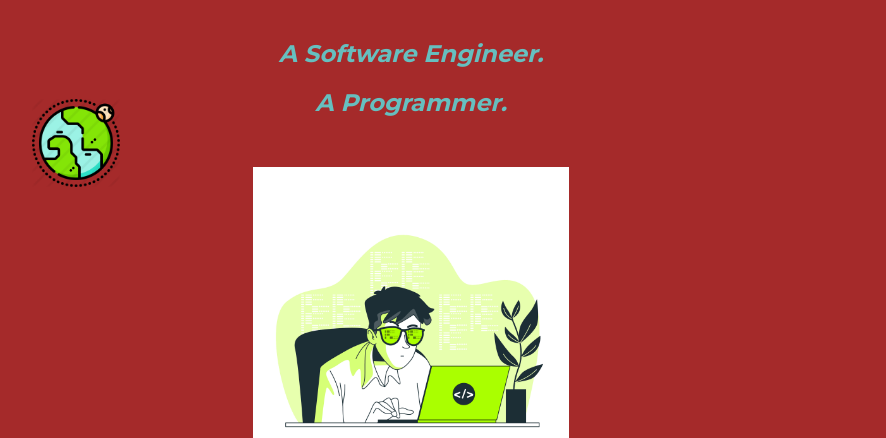
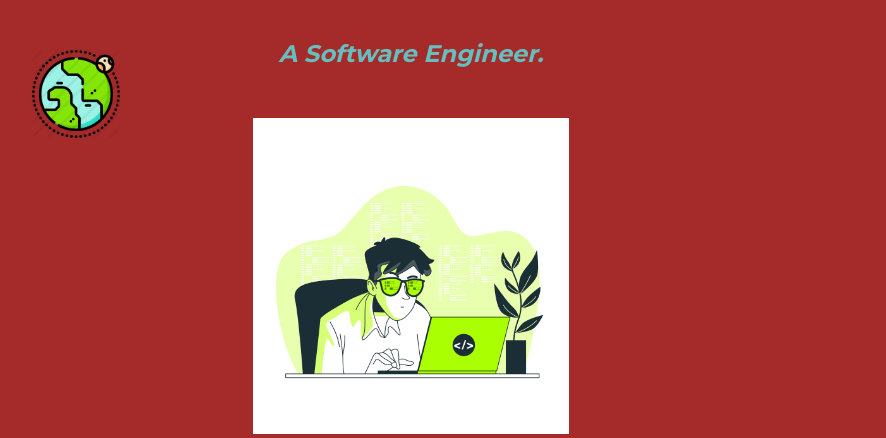
Before and after one commit to alzin/cv, a plain HTML site: page index.html in a window 1280 px wide. Shown: the part 362-800 px from the top of the page, without its empty margins (229-1115 px from the left). Drawn offline with Linux system fonts and the light colour scheme; a web font is replaced by a local one.

Commit message:
Text removed

```diff
--- a/index.html
+++ b/index.html
@@ -16,7 +16,6 @@
     <div>
       <h1>I'm Ghaith.</h1>
       <h2><em>A Software Engineer.</em></h2>
-      <h2><em>A Programmer.</em></h2>
     </div>
     <div class="earth_div">
       <img class="earth_second_img" src="images/world.jpg" alt="">
```
